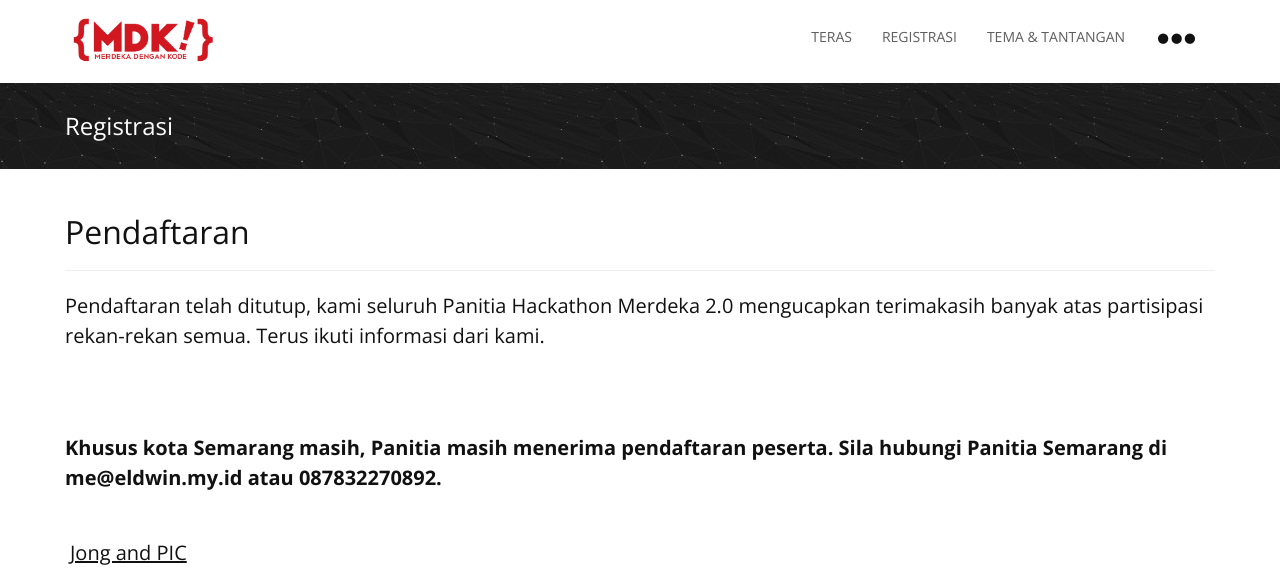
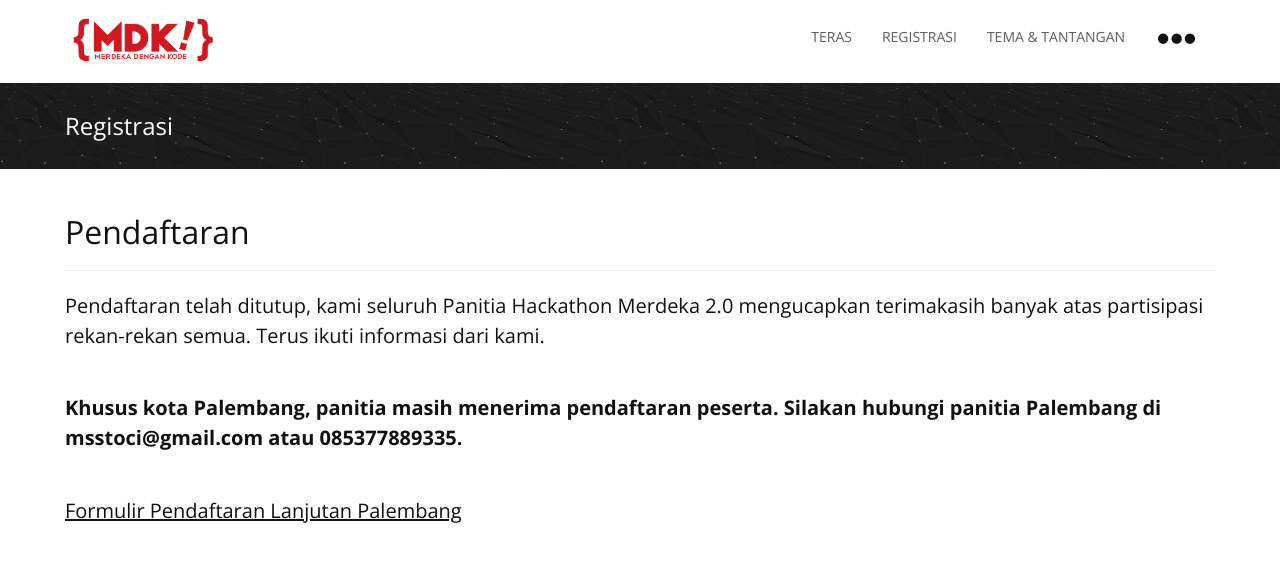
Before and after one commit to Code4Nation/hackathon, a Jekyll site: the page built from registrasi.md, in a window 1280 px wide, cut to the strip 0-568 px from the top of the page. Built offline with Jekyll 4.4.1, drawn with Linux system fonts in a browser that asks for light colours; nearby versions of some CDN libraries; some of the changed text lies outside the part shown.

Commit message:
Update registrasi.md

```diff
--- a/registrasi.md
+++ b/registrasi.md
@@ -9,3 +9,9 @@ layout: registrasi
 - - -
 Pendaftaran telah ditutup, kami seluruh Panitia Hackathon Merdeka 2.0 mengucapkan terimakasih banyak atas partisipasi rekan-rekan semua.
 Terus ikuti informasi dari kami.
+
+**Khusus kota Palembang, panitia masih menerima pendaftaran peserta. Silakan hubungi panitia Palembang di msstoci@gmail.com atau 085377889335.**
+
+[Formulir Pendaftaran Lanjutan Palembang](https://docs.google.com/forms/d/1x1reCt_0R8FObzP0CiPXmLy83HCMsdmj6znhTj0yKtU/viewform)
+
+**Khusus kota Semarang, Panitia masih menerima pendaftaran peserta. Silakan hubungi panitia Semarang di me@eldwin.my.id atau 087832270892.**
```
